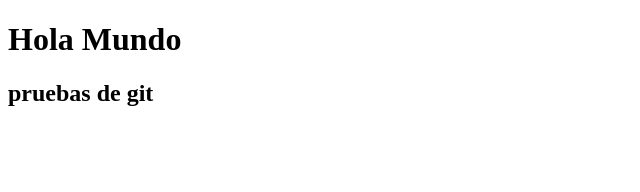
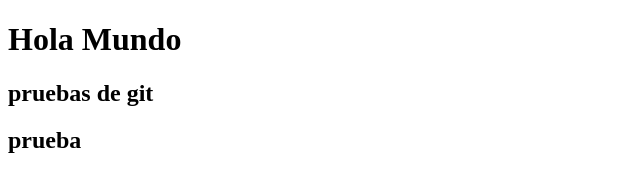
Before and after one commit to crisstorreshq/git-coursera, a website: page index.html in a window 1280 px wide. Shown: the full height of the page, 0-640 px from the left. Drawn offline with Linux system fonts and the light colour scheme.

```diff
--- a/index.html
+++ b/index.html
@@ -9,5 +9,6 @@
 <body>
     <h1>Hola Mundo</h1>
     <h2>pruebas de git</h2>
+    <h2>prueba</h2>
 </body>
 </html>
```
Also changed, not shown: package.json (added, +24 -0 lines), 2 other files.
